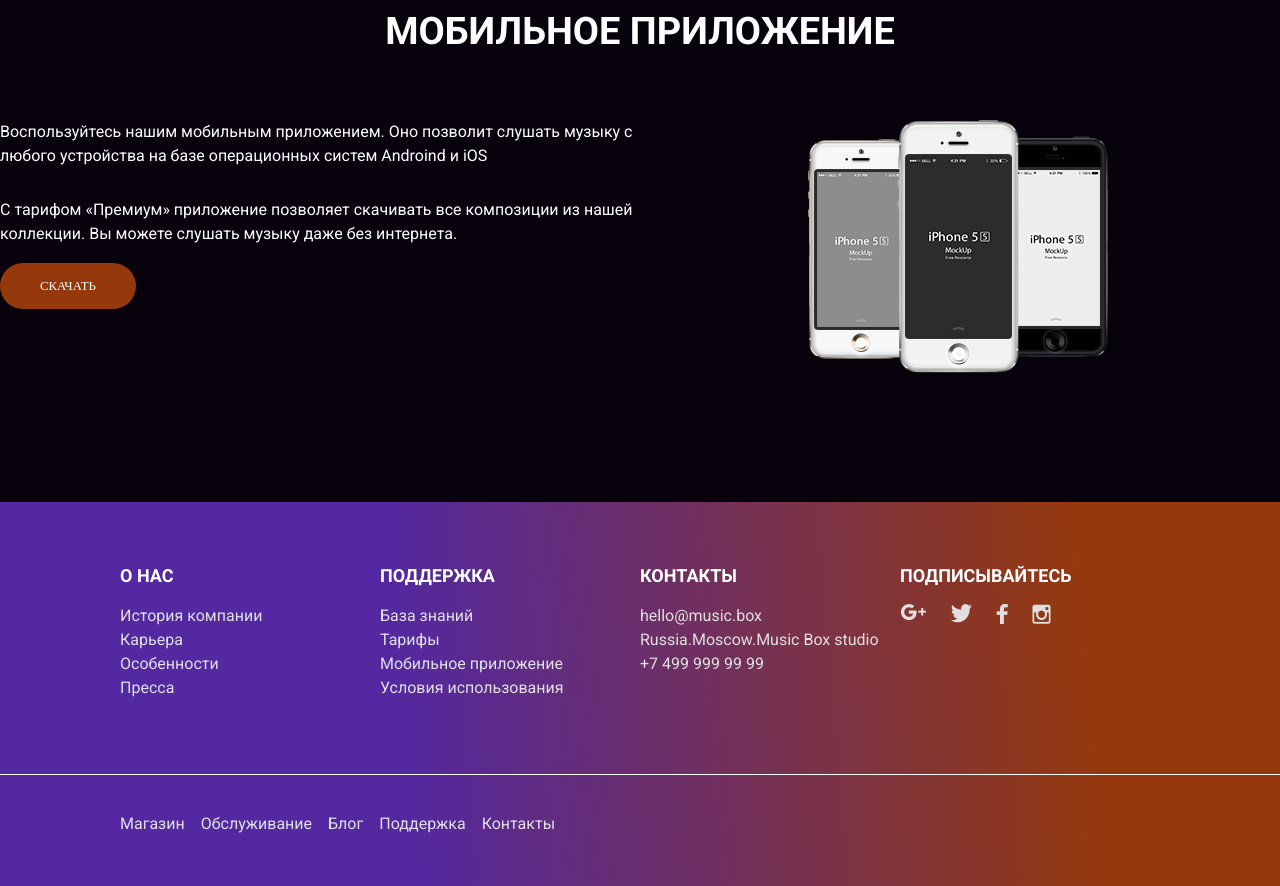
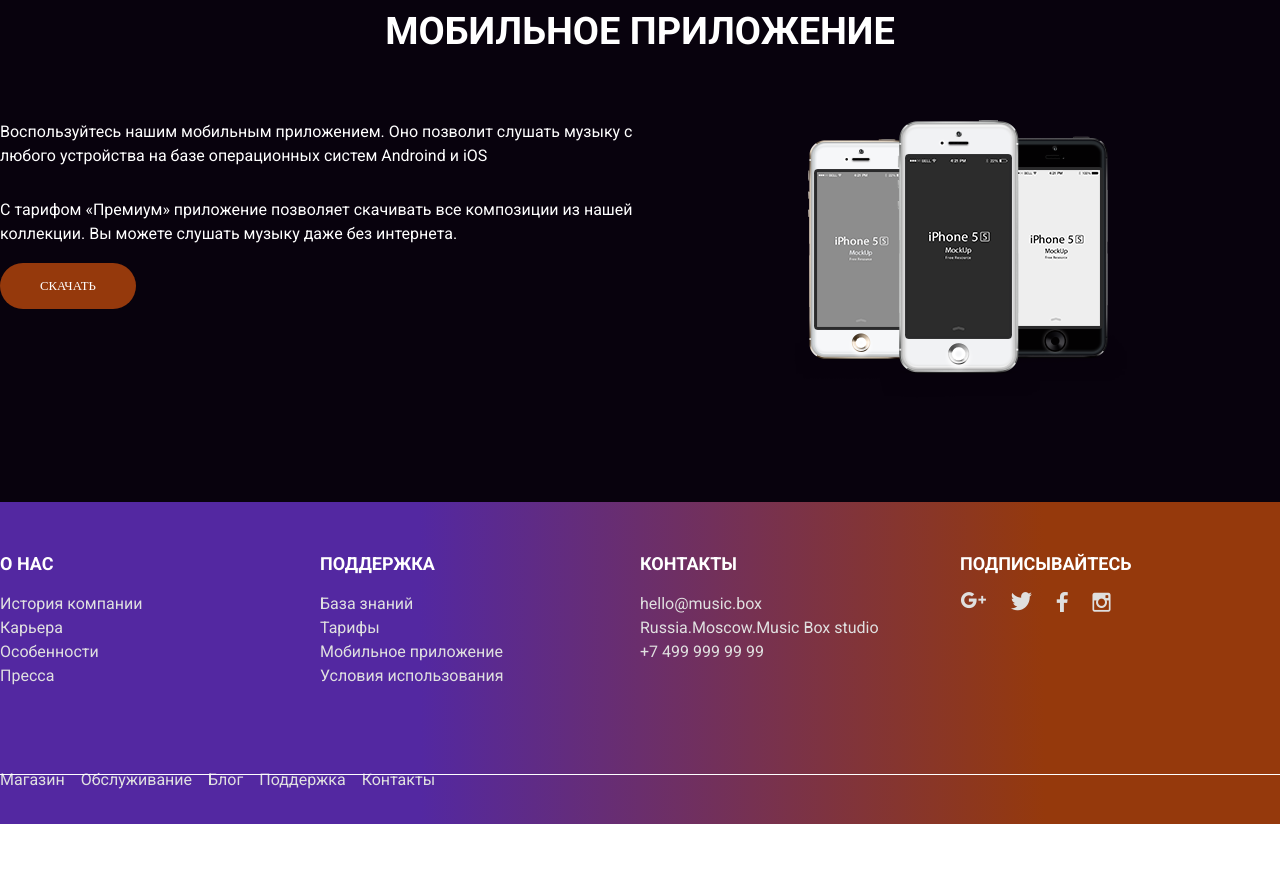
Before and after one commit to InnaMeleshko/layout-designer-project-lvl2, a plain HTML site: page src/index.html in a window 1280 px wide. Shown: the part 2612-3498 px from the top of the page. After the commit the page ends 3436 px from the top, so only its background shows below. Drawn offline with Linux system fonts and the light colour scheme.

Commit message:
change footer sections paddings

```diff
--- a/src/scss/blocks/footer.scss
+++ b/src/scss/blocks/footer.scss
@@ -1,6 +1,6 @@
 
 footer {
-   background: linear-gradient(265.08deg,$red 14.9%,$purple 68.95%);
+   background: linear-gradient(89.75deg, #5328a1 32.83%, #95390c 81.56%);
    position: relative;
 
    &::after {
@@ -17,17 +17,19 @@ footer {
 }
 
 .footer-section {
-   padding: 60px 120px 72px 120px;
+
+   padding-top: 3rem;
+   padding-bottom: 3rem;
    height: auto;
    width: 100%;
-   display: flex;
-   justify-content: space-between;
+   @extend %flex-between;
 
-   &::after{
-      content: '';
-      background-color: $white;
-      height: 1px;
-      display: block;
+
+   &::after {
+     content: '';
+     border-bottom: 1px solid $white;
+
+     position: relative;
    }
 
    .footer-inner {
@@ -60,9 +62,9 @@ footer {
 }
 
 .footer-contacts {
-   padding-left: 120px;
-   padding-bottom: 50px;
-   padding-top: 40px;
+
+   padding-bottom: 2rem;
+   padding-top: 2rem;
    display: flex;
    justify-content: flex-start;
 
```
Also changed, not shown: src/css/app.css, 1 other file.
